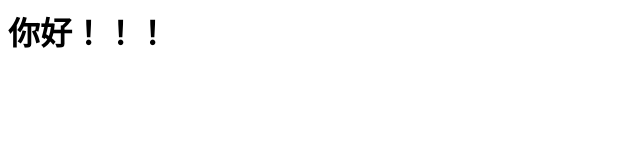
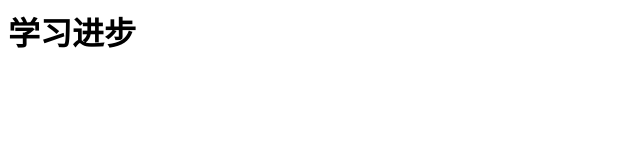
Before and after one commit to xiaoyukai77/xiaoyukai77.github.io, a plain HTML site: page index.html in a window 1280 px wide. Shown: the whole page, without its empty margins (0-640 px from the left). Drawn offline with Linux system fonts and the light colour scheme.

Commit message:
Update index.html

```diff
--- a/index.html
+++ b/index.html
@@ -1 +1 @@
-<h1>你好！！！</h1>
+<h1>学习进步</h1>
```
